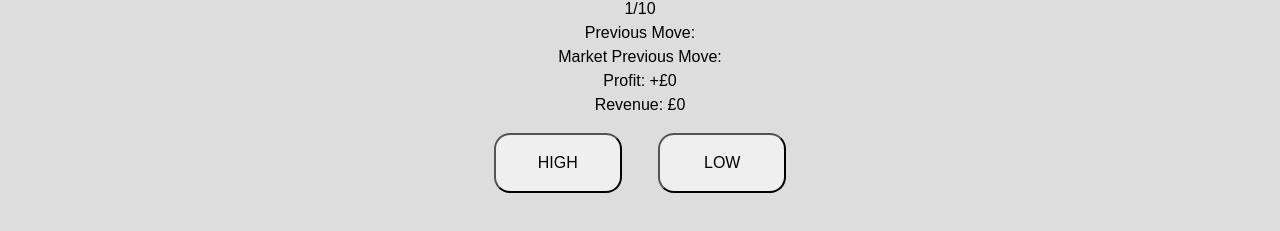
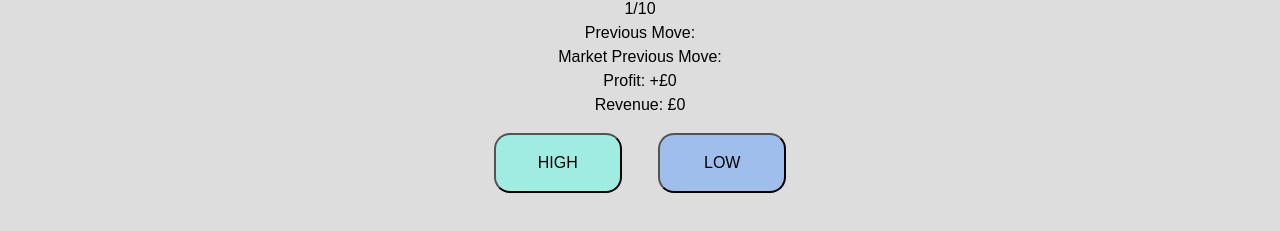
Before and after one commit to aslaterm32/lap-1-project-game-theory, a website: page frontend/assets/gameplay.html in a window 1280 px wide. Shown: the part 119-350 px from the top of the page. Drawn offline with Linux system fonts and the light colour scheme.

Commit message:
changed colours of high and low buttons

```diff
--- a/frontend/assets/styles.css
+++ b/frontend/assets/styles.css
@@ -51,10 +51,19 @@ button {
   display: inline;
   min-width: 8em;
   border-radius: 1em;
+  border-color: #555454
 }
 
 button:hover {
   background-color: #ddd;
+}
+
+#buttonHigh {
+  background-color: #A0ECE3;
+}
+
+#buttonLow {
+  background-color: #A0BEEC;
 }
 /* RESULTS SECTION */
 
```
